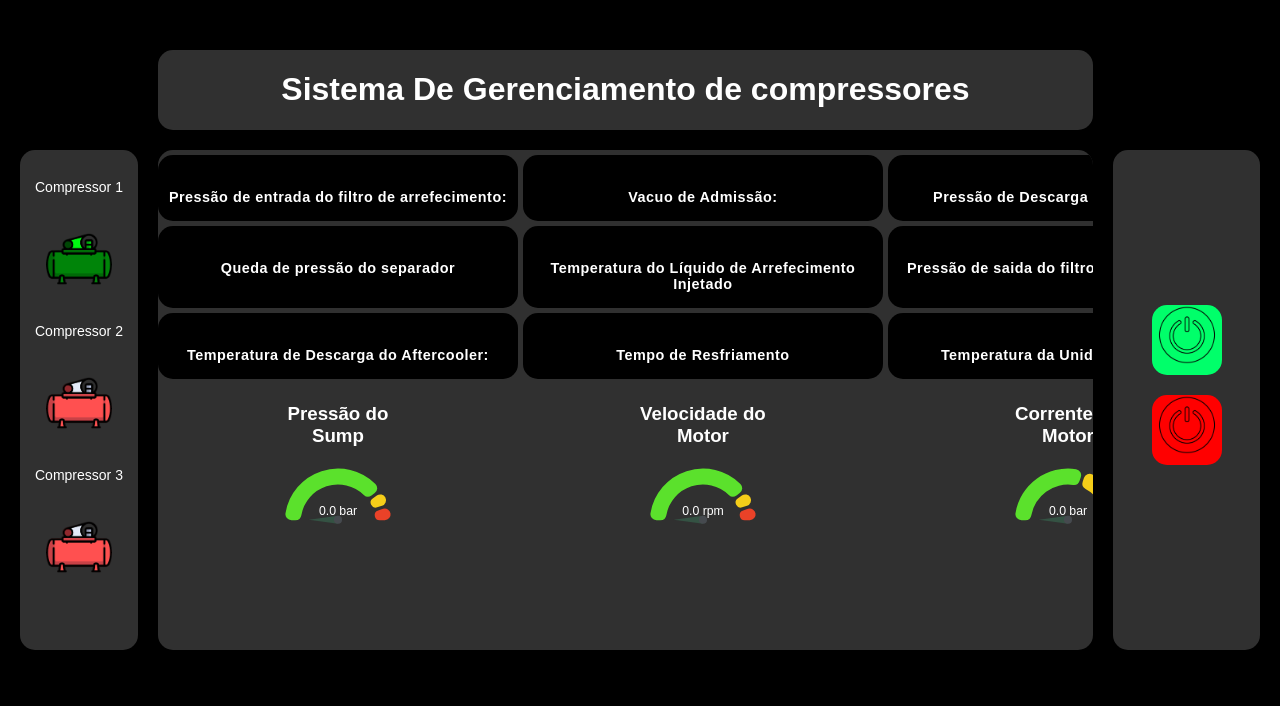
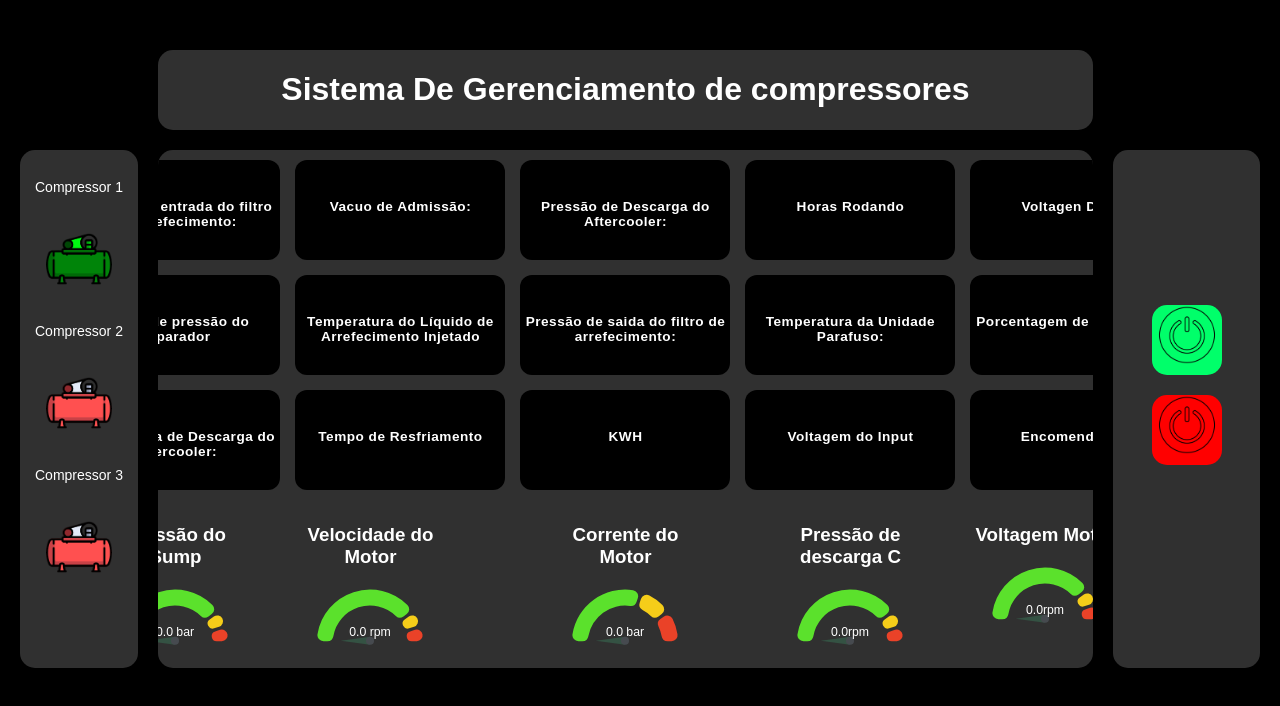
Before and after one commit to VictorLemosbar/Projeto-Integrador---2-Semestre-2025, a React (Create React App) app: page / in a window 1280 px wide. Both pictures are taken after a click on the button 78 px from the left and 258 px from the top of the page. Shown: the top 706 px of the page. Built offline with nearby package versions, Linux system fonts and the light colour scheme; no server answers.

Commit message:
Todos os dados adicionados

```diff
--- a/src/Data/Dados_C1.js
+++ b/src/Data/Dados_C1.js
@@ -23,6 +23,20 @@ const LIMITES = {
     colors: ['#5BE12C', '#F5CD19', '#EA4228'],
     unit: ' rpm',
     title: 'Velocidade do Motor'
+  },
+  PACKAGEDISCHARGE: {
+    max: 10000,
+    zones: [0.8, 0.1, 0.1],
+    colors: ['#5BE12C', '#F5CD19', '#EA4228'],
+    unit: 'rpm',
+    title: 'Pressão de descarga C'
+  },
+  ENGINEVOLTAGE: {
+    max: 10000,
+    zones: [0.8, 0.1, 0.1],
+    colors: ['#5BE12C', '#F5CD19', '#EA4228'],
+    unit: 'rpm',
+    title: 'Voltagem Motor'
   },
 };
 
@@ -122,6 +136,22 @@ function Comp2() {
         />
       </div>
 
+       <div id="gaugeVoltagemMotor">
+        <MetricGauge
+          dataKey="motorVoltage"
+          data={data}
+          limits={LIMITES.ENGINEVOLTAGE}
+        />
+      </div>
+
+       <div id="gaugePressãoDescargaConjunto">
+        <MetricGauge
+          dataKey="packageDischargePressure"
+          data={data}
+          limits={LIMITES.PACKAGEDISCHARGE}
+        />
+      </div>
+
 
       <div id="vacuoAdmissao">
         <br />
@@ -213,6 +243,73 @@ function Comp2() {
         </p>
       </div>
 
+      <div id="horasRodando">
+        <br />
+        <p>
+          <div className="tituloData">{"Horas Rodando"}</div>
+        </p>
+        <p>
+          <div className="valorDado">{compressorData.runningHours}</div>
+        </p>
+      </div>
+
+
+      <div id="voltagemDoInput">
+        <br />
+        <p>
+          <div className="tituloData">{"Voltagem do Input"}</div>
+        </p>
+        <p>
+          <div className="valorDado">{compressorData.inputVoltage}</div>
+        </p>
+      </div>
+
+      <div id="kWh">
+        <br />
+        <p>
+          <div className="tituloData">{"KWH"}</div>
+        </p>
+        <p>
+          <div className="valorDado">{compressorData.kWh}</div>
+        </p>
+      </div>
+
+        <div id="encomendaKw">
+        <br />
+        <p>
+          <div className="tituloData">{"Encomenda KW"}</div>
+        </p>
+        <p>
+          <div className="valorDado">{compressorData.packageKW}</div>
+        </p>
+      </div>
+
+       <div id="voltagemDcBus">
+        <br />
+        <p>
+          <div className="tituloData">{"Voltagen DC Bs"}</div>
+        </p>
+        <p>
+          <div className="valorDado">{compressorData.dcBusVoltage}</div>
+        </p>
+      </div>
+
+      <div id="porcentagemDeCapacidade">
+        <br />
+        <p>
+          <div className="tituloData">{"Porcentagem de Capacidade"}</div>
+        </p>
+        <p>
+          <div className="valorDado">{compressorData.percentCapacity}</div>
+        </p>
+      </div>
+
+
+
+
+
+
+
 
 
     </div>
--- a/src/Data/Dados_C2.js
+++ b/src/Data/Dados_C2.js
@@ -23,6 +23,20 @@ const LIMITES = {
     colors: ['#5BE12C', '#F5CD19', '#EA4228'],
     unit: ' rpm',
     title: 'Velocidade do Motor'
+  },
+  PACKAGEDISCHARGE: {
+    max: 10000,
+    zones: [0.8, 0.1, 0.1],
+    colors: ['#5BE12C', '#F5CD19', '#EA4228'],
+    unit: 'rpm',
+    title: 'Pressão de descarga C'
+  },
+  ENGINEVOLTAGE: {
+    max: 10000,
+    zones: [0.8, 0.1, 0.1],
+    colors: ['#5BE12C', '#F5CD19', '#EA4228'],
+    unit: 'rpm',
+    title: 'Voltagem Motor'
   },
 };
 
@@ -122,6 +136,22 @@ function Comp2() {
         />
       </div>
 
+       <div id="gaugeVoltagemMotor">
+        <MetricGauge
+          dataKey="motorVoltage"
+          data={data}
+          limits={LIMITES.ENGINEVOLTAGE}
+        />
+      </div>
+
+       <div id="gaugePressãoDescargaConjunto">
+        <MetricGauge
+          dataKey="packageDischargePressure"
+          data={data}
+          limits={LIMITES.PACKAGEDISCHARGE}
+        />
+      </div>
+
 
       <div id="vacuoAdmissao">
         <br />
@@ -213,6 +243,66 @@ function Comp2() {
         </p>
       </div>
 
+      <div id="horasRodando">
+        <br />
+        <p>
+          <div className="tituloData">{"Horas Rodando"}</div>
+        </p>
+        <p>
+          <div className="valorDado">{compressorData.runningHours}</div>
+        </p>
+      </div>
+
+
+      <div id="voltagemDoInput">
+        <br />
+        <p>
+          <div className="tituloData">{"Voltagem do Input"}</div>
+        </p>
+        <p>
+          <div className="valorDado">{compressorData.inputVoltage}</div>
+        </p>
+      </div>
+
+      <div id="kWh">
+        <br />
+        <p>
+          <div className="tituloData">{"KWH"}</div>
+        </p>
+        <p>
+          <div className="valorDado">{compressorData.kWh}</div>
+        </p>
+      </div>
+
+        <div id="encomendaKw">
+        <br />
+        <p>
+          <div className="tituloData">{"Encomenda KW"}</div>
+        </p>
+        <p>
+          <div className="valorDado">{compressorData.packageKW}</div>
+        </p>
+      </div>
+
+       <div id="voltagemDcBus">
+        <br />
+        <p>
+          <div className="tituloData">{"Voltagen DC Bs"}</div>
+        </p>
+        <p>
+          <div className="valorDado">{compressorData.dcBusVoltage}</div>
+        </p>
+      </div>
+
+      <div id="porcentagemDeCapacidade">
+        <br />
+        <p>
+          <div className="tituloData">{"Porcentagem de Capacidade"}</div>
+        </p>
+        <p>
+          <div className="valorDado">{compressorData.percentCapacity}</div>
+        </p>
+      </div>
 
 
     </div>
--- a/src/Data/Dados_C3.js
+++ b/src/Data/Dados_C3.js
@@ -23,6 +23,20 @@ const LIMITES = {
     colors: ['#5BE12C', '#F5CD19', '#EA4228'],
     unit: ' rpm',
     title: 'Velocidade do Motor'
+  },
+  PACKAGEDISCHARGE: {
+    max: 10000,
+    zones: [0.8, 0.1, 0.1],
+    colors: ['#5BE12C', '#F5CD19', '#EA4228'],
+    unit: 'rpm',
+    title: 'Pressão de descarga C'
+  },
+  ENGINEVOLTAGE: {
+    max: 10000,
+    zones: [0.8, 0.1, 0.1],
+    colors: ['#5BE12C', '#F5CD19', '#EA4228'],
+    unit: 'rpm',
+    title: 'Voltagem Motor'
   },
 };
 
@@ -122,6 +136,22 @@ function Comp2() {
         />
       </div>
 
+       <div id="gaugeVoltagemMotor">
+        <MetricGauge
+          dataKey="motorVoltage"
+          data={data}
+          limits={LIMITES.ENGINEVOLTAGE}
+        />
+      </div>
+
+       <div id="gaugePressãoDescargaConjunto">
+        <MetricGauge
+          dataKey="packageDischargePressure"
+          data={data}
+          limits={LIMITES.PACKAGEDISCHARGE}
+        />
+      </div>
+
 
       <div id="vacuoAdmissao">
         <br />
@@ -213,6 +243,66 @@ function Comp2() {
         </p>
       </div>
 
+      <div id="horasRodando">
+        <br />
+        <p>
+          <div className="tituloData">{"Horas Rodando"}</div>
+        </p>
+        <p>
+          <div className="valorDado">{compressorData.runningHours}</div>
+        </p>
+      </div>
+
+
+      <div id="voltagemDoInput">
+        <br />
+        <p>
+          <div className="tituloData">{"Voltagem do Input"}</div>
+        </p>
+        <p>
+          <div className="valorDado">{compressorData.inputVoltage}</div>
+        </p>
+      </div>
+
+      <div id="kWh">
+        <br />
+        <p>
+          <div className="tituloData">{"KWH"}</div>
+        </p>
+        <p>
+          <div className="valorDado">{compressorData.kWh}</div>
+        </p>
+      </div>
+
+        <div id="encomendaKw">
+        <br />
+        <p>
+          <div className="tituloData">{"Encomenda KW"}</div>
+        </p>
+        <p>
+          <div className="valorDado">{compressorData.packageKW}</div>
+        </p>
+      </div>
+
+       <div id="voltagemDcBus">
+        <br />
+        <p>
+          <div className="tituloData">{"Voltagen DC Bs"}</div>
+        </p>
+        <p>
+          <div className="valorDado">{compressorData.dcBusVoltage}</div>
+        </p>
+      </div>
+
+      <div id="porcentagemDeCapacidade">
+        <br />
+        <p>
+          <div className="tituloData">{"Porcentagem de Capacidade"}</div>
+        </p>
+        <p>
+          <div className="valorDado">{compressorData.percentCapacity}</div>
+        </p>
+      </div>
 
 
     </div>
--- a/src/Styles/DataStyle.css
+++ b/src/Styles/DataStyle.css
@@ -1,10 +1,14 @@
-/* Grid interna onde os compressores ficam */
 #comp {
     display: grid;
     width: 100%;
-    gap: 5px;
-    grid-template-rows: repeat(auto-fit, minmax(1fr, 1fr, 1fr));
-    grid-template-columns: repeat(auto-fit, minmax(1fr, 1fr, 1fr));
+    gap: 15px;
+
+    grid-template-columns: repeat(5);
+
+    justify-content: center;
+    align-content: start;
+
+    padding: 10px 0;
     animation: fadeInAnim 0.4s ease forwards;
     text-align: center;
 }
@@ -12,57 +16,81 @@
 /* Formatação dos dados */
 .tituloData {
     color: white;
-    border-radius: 15px;
-    border-style: none;
-    font-size: 0.9rem;
+    font-size: 0.85rem;
     font-weight: 600;
     letter-spacing: 0.5px;
-    min-height: 15px;
-    min-width: 1px;
 }
 
 .valorDado {
     color: rgb(0, 255, 0);
-    font-size: 1.2rem;
+    font-size: 1rem;
     font-weight: bold;
 }
 
-/* Posições dos dados com animação de fade */
-#vacuoAdmissao { grid-column: 2; grid-row: 1; margin-top: 5px; animation: fadeInAnim 0.4s ease forwards; background-color: rgb(0, 0, 0); border: 5px; border-radius: 15px; min-width: 360px; max-width: 380px;justify-self: center; max-height: 120px }
-#pressaoEntrada { grid-column: 1; grid-row: 1; margin-top: 5px; animation: fadeInAnim 0.4s ease forwards; background-color: rgb(0, 0, 0); border: 5px; border-radius: 15px; min-width: 360px;max-width: 380px;justify-self: center;max-height: 120px}
-#pressaoSaidaFiltro { grid-column: 3; grid-row: 2; animation: fadeInAnim 0.4s ease forwards; background-color: rgb(0, 0, 0); border: 5px; border-radius: 15px; min-width: 360px;max-width: 380px;justify-self: center;}
-#pressaoDescargaAfterCooler { grid-column: 3; grid-row: 1; margin-top: 5px; animation: fadeInAnim 0.4s ease forwards; background-color: rgb(0, 0, 0); border: 5px; border-radius: 15px; min-width: 360px;max-width: 380px;justify-self: center;}
-#quedaPressao { grid-column: 1; grid-row: 2; animation: fadeInAnim 0.4s ease forwards; background-color: rgb(0, 0, 0); border: 5px; border-radius: 15px;  min-width: 360px;max-width: 380px;justify-self: center;}
-#temperaturaLiquidoArrefecimento { grid-column: 2; grid-row: 2; animation: fadeInAnim 0.4s ease forwards; background-color: rgb(0, 0, 0); border: 5px; border-radius: 15px;   min-width: 360px;max-width: 380px;justify-self: center;}
-#temperaturaUnidadeParafuso { grid-column: 3; grid-row: 3; animation: fadeInAnim 0.4s ease forwards; background-color: rgb(0, 0, 0); border: 5px; border-radius: 15px; min-width: 360px;max-width: 380px;justify-self: center;}
-#temperaturaDescargaAftercooler { grid-column: 1; grid-row: 3; animation: fadeInAnim 0.4s ease forwards; background-color: rgb(0, 0, 0); border: 5px; border-radius: 15px;  min-width: 360px;max-width: 380px;justify-self: center;}
-#tempoDeResfriamento { grid-column: 2; grid-row: 3; animation: fadeInAnim 0.4s ease forwards; background-color: rgb(0, 0, 0); border: 5px; border-radius: 15px;  min-width: 360px;max-width: 380px;justify-self: center;}
+/*Cardds para edição de maneira reduzida */
 
-/* Gauges */
+#vacuoAdmissao,
+#pressaoEntrada,
+#pressaoSaidaFiltro,
+#pressaoDescargaAfterCooler,
+#quedaPressao,
+#temperaturaLiquidoArrefecimento,
+#temperaturaUnidadeParafuso,
+#temperaturaDescargaAftercooler,
+#tempoDeResfriamento,
+#horasRodando,
+#voltagemDoInput,
+#kWh,
+#encomendaKw,
+#voltagemDcBus,
+#porcentagemDeCapacidade {
+    background-color: rgb(0, 0, 0);
+    border-radius: 12px;
+    min-width: 200px;
+    max-width: 200px;
+    min-height: 90px;
+    max-height: 110px;
+    justify-self: center;
+    padding: 5px;
+    animation: fadeInAnim 0.4s ease forwards;
+}
+
+/* Posições na grid*/
+
+#vacuoAdmissao { grid-column: 2; grid-row: 1; }
+#pressaoEntrada { grid-column: 1; grid-row: 1; }
+#pressaoSaidaFiltro { grid-column: 3; grid-row: 2; }
+#pressaoDescargaAfterCooler { grid-column: 3; grid-row: 1; }
+#quedaPressao { grid-column: 1; grid-row: 2; }
+#temperaturaLiquidoArrefecimento { grid-column: 2; grid-row: 2; }
+#temperaturaUnidadeParafuso { grid-column: 4; grid-row: 2; }
+#temperaturaDescargaAftercooler { grid-column: 1; grid-row: 3; }
+#tempoDeResfriamento { grid-column: 2; grid-row: 3; }
+#horasRodando { grid-column: 4; grid-row: 1; }
+#voltagemDoInput {grid-column: 4; grid-row: 3;}
+#kWh {grid-column: 3; grid-row: 3; }
+#encomendaKw {grid-column: 5; grid-row: 3;}
+#voltagemDcBus {grid-column: 5; grid-row: 1;}
+#porcentagemDeCapacidade {grid-column: 5; grid-row: 2;}
+
+#gaugeMotorCurrent,
+#gaugeSumpress,
+#gaugeVelocidadeMotor
+#gaugeVoltagemMotor,
+#gaugePressãoDescargaConjunto {
+    min-width: 130px;
+    max-width: 150px;
+   justify-self: center;
+    align-self: center;
+    animation: fadeInAnim 0.4s ease forwards;
+}
+
+#gaugeVoltagemMotor {
+}
 
 
-#gaugeMotorCurrent{
-    min-width: 150px;
-    grid-column: 3;
-    grid-row: 4;
-    animation: fadeInAnim 0.4s ease forwards;
-    justify-self: center
-}
-
-#gaugeSumpress {
-    min-width: 150px;
-    grid-column: 1;
-    grid-row: 4;
-    animation: fadeInAnim 0.4s ease forwards;
-    min-width: 1fr;
-    justify-self: center
-}
-
-#gaugeVelocidadeMotor {
-  min-width: 150px;
-    grid-column: 2;
-    grid-row: 4;
-    animation: fadeInAnim 0.4s ease forwards;
-    min-width: 1fr;
-    justify-self: center
-}
+#gaugeMotorCurrent { grid-column: 3; grid-row: 4; }
+#gaugeSumpress { grid-column: 1; grid-row: 4; }
+#gaugeVelocidadeMotor { grid-column: 2; grid-row: 4; }
+#gaugePressãoDescargaConjunto {grid-column: 4; grid-row: 4;}
+#gaugeVoltagemMotor {grid-column: 5; grid-row: 4;}
```
